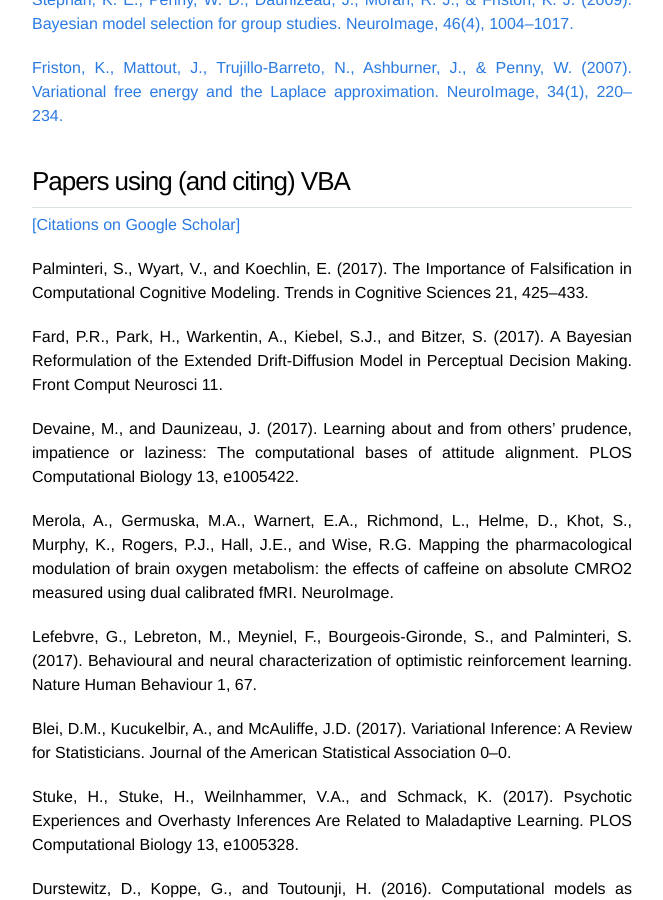
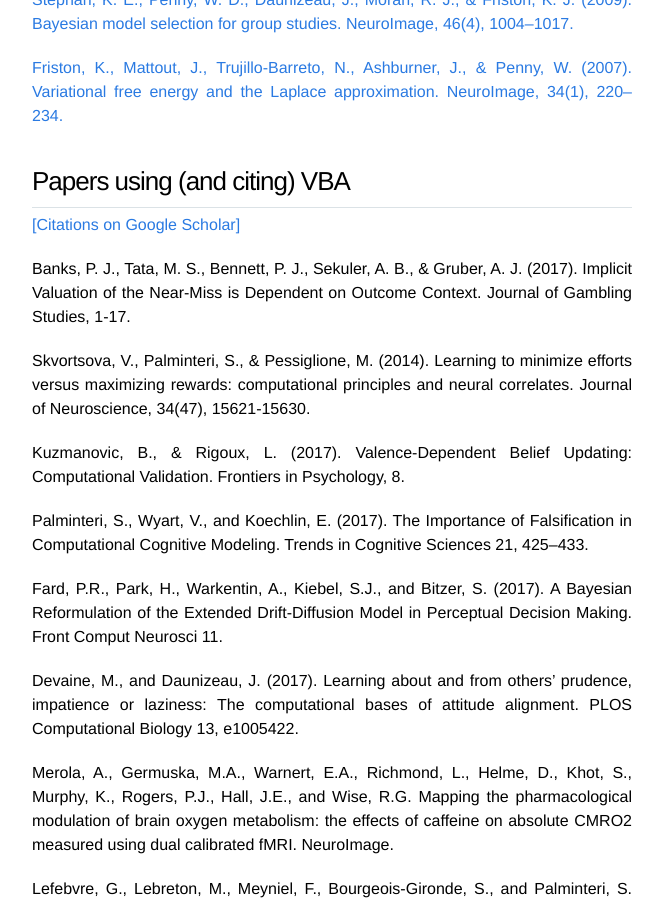
Before and after one commit to MBB-team/VBA-toolbox, a Jekyll site: the page built from references/index.html, in a window 1280 px wide and 900 px high, scrolled down 629 px. Shown: the whole window, without its empty margins (308-971 px from the left). Built offline with Jekyll 4.4.1, drawn with Linux system fonts in a browser that asks for light colours; nearby versions of some CDN libraries.

Commit message:
add recent publications citing the toolbox

```diff
--- a/references/index.html
+++ b/references/index.html
@@ -47,6 +47,18 @@
 <h2>Papers using (and citing) VBA</h2>
 
 <a href="https://scholar.google.fr/scholar?cites=12309426867631772776">[Citations on Google Scholar]</a>
+
+<p>
+  Banks, P. J., Tata, M. S., Bennett, P. J., Sekuler, A. B., & Gruber, A. J. (2017). Implicit Valuation of the Near-Miss is Dependent on Outcome Context. Journal of Gambling Studies, 1-17.
+</p>
+
+<p>
+  Skvortsova, V., Palminteri, S., & Pessiglione, M. (2014). Learning to minimize efforts versus maximizing rewards: computational principles and neural correlates. Journal of Neuroscience, 34(47), 15621-15630.
+</p>
+
+<p>
+  Kuzmanovic, B., & Rigoux, L. (2017). Valence-Dependent Belief Updating: Computational Validation. Frontiers in Psychology, 8.
+</p>
 
 <p>
   Palminteri, S., Wyart, V., and Koechlin, E. (2017). The Importance of Falsification in Computational Cognitive Modeling. Trends in Cognitive Sciences 21, 425–433.
```
